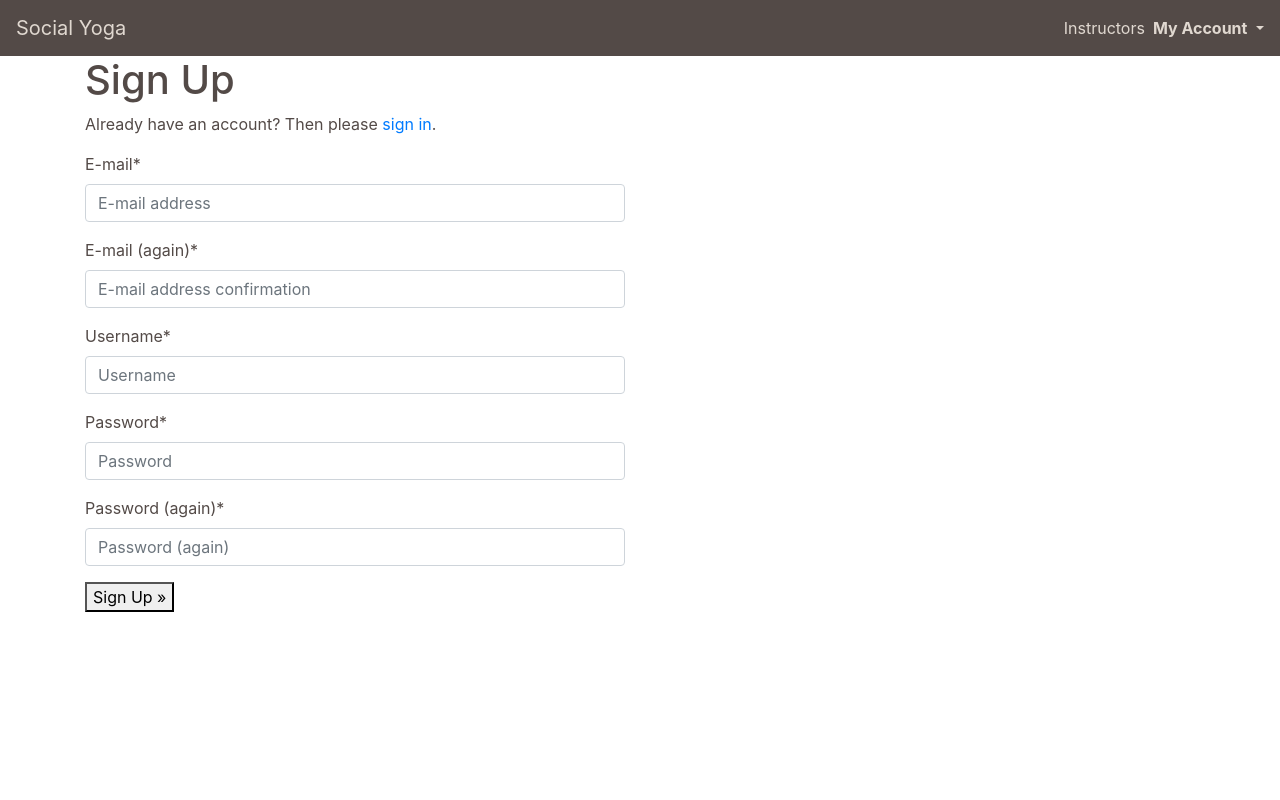
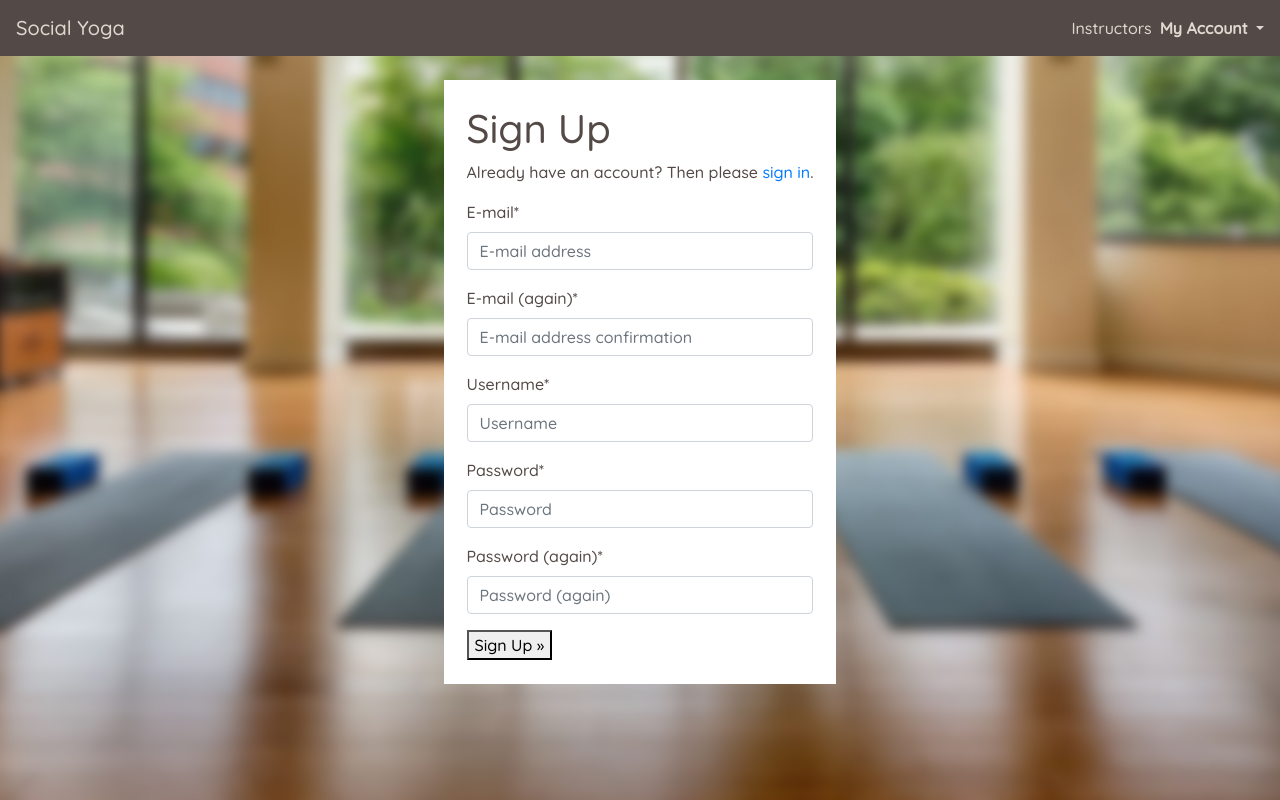
Before and after one commit to KelvinHere/Yoga_Milestone_4, a Django app: page /accounts/signup/ in a window 1280 px wide. Run offline with Django 3.2, Linux system fonts and the light colour scheme; parts of the project's set-up code (start-up, migrations or seed data) failed here and were passed over; some libraries are stand-ins or nearby versions.

Commit message:
STYLE: Account pages have background on anything but mobile sized screens, added new fonts

```diff
--- a/home/templates/home/index.html
+++ b/home/templates/home/index.html
@@ -16,7 +16,7 @@
         <div class="row h-100">
             <div class="col-12 my-auto text-center">
                 {% if user.is_authenticated %}
-                <h1 class="display-4 me-auto my-4 mx-4 pb-2 index-main-text rounded shadow-sm">Breathe deep <strong>{{ user|title }}</strong> and continue your Yoga journey</h1>
+                <h1 class="display-4 me-auto my-4 mx-4 pb-2 index-main-text rounded shadow-sm alt-font">Breathe deep <strong>{{ user|title }}</strong> and continue your Yoga journey</h1>
                 <div>
                     {% if subscribed_lessons %}
                         <a href="{% url 'lessons'%}?filter=mylessons" class="index-main-button btn btn-lg btn-warning rounded-20 py-3 my-4">Your Subscribed Lessons</a>
@@ -25,7 +25,7 @@
                     {% endif %}
                 </div>
                 {% else %}
-                    <h1 class="display-4 me-auto my-4 mx-4 pb-2 index-main-text rounded shadow-sm">Breathe deep and begin your Yoga journey here</h1>
+                    <h1 class="display-4 me-auto my-4 mx-4 pb-2 index-main-text rounded shadow-sm alt-text">Breathe deep and begin your Yoga journey here</h1>
                     <div>
                         <a href="{% url 'instructors' %}" class="index-main-button btn btn-lg btn-warning rounded-20 py-3 my-4">Find an instructor</a>
                     </div>
--- a/lessons/templates/lessons/snippets/lesson_card.html
+++ b/lessons/templates/lessons/snippets/lesson_card.html
@@ -11,7 +11,7 @@
             <div class="card-body">
                 <h5 class="card-title">{{ lesson.lesson_name }}</h5>
                 <p class="card-text"><small>By: {{ lesson.instructor_profile }}</small></p>
-                <p class="card-text">{{ lesson.card_description }}</p>
+                <p class="card-text alt-font">{{ lesson.card_description }}</p>
                 <p class="card-text"><small class="text-muted">Rating: {{ lesson.rating }}</small></p>
                 <p class="card-text"><small class="text-muted">Yoga style</small></p>
                 <div class="lesson-card-button-container">
--- a/profiles/templates/profiles/instructor_profile.html
+++ b/profiles/templates/profiles/instructor_profile.html
@@ -33,7 +33,7 @@
             </div>
             <!-- Lesson description -->
             <div class="col-12 col-lg-7 instructor-profile-description-container mt-3">
-                <p class="align-middle">{{ instructor_profile.profile_description }}</p>
+                <p class="align-middle alt-font">{{ instructor_profile.profile_description }}</p>
             </div>
         </div>
         <!-- Lessons -->
--- a/profiles/templates/profiles/instructors.html
+++ b/profiles/templates/profiles/instructors.html
@@ -30,7 +30,7 @@
                             <div class="col-md-8">
                                 <div class="card-body h-100 d-flex flex-column">
                                     <h5 class="card-title">{{ instructor }}</h5>
-                                    <p class="card-text">{{ instructor.card_description }}</p>
+                                    <p class="card-text alt-font">{{ instructor.card_description }}</p>
                                     <p class="card-text mt-auto"><a class="btn btn-primary w-100" href="{% url 'instructor_profile' instructor.id %}" role="button">{{ instructor }}'s Studio</a></p>
                                 </div>
                             </div>
--- a/profiles/templates/profiles/profile.html
+++ b/profiles/templates/profiles/profile.html
@@ -58,7 +58,7 @@
                         </tr>
                     </table>
                 </div>
-                <p class="text-center text-md-left">{{ profile.profile_description }}</p>
+                <p class="text-center text-md-left alt-font">{{ profile.profile_description }}</p>
             </div>
         </div>
         <!-- Buttons -->
--- a/static/css/base.css
+++ b/static/css/base.css
@@ -1,3 +1,19 @@
+html {
+    height: 100%
+}
+
+body {
+    background: url('/media/background-image.jpg') no-repeat center center fixed;
+    background-size: cover;
+    height: calc(100vh - 164px);
+    color: #534a47;
+    font-family: 'Quicksand';
+}
+
+.alt-font {
+    font-family: 'Lato';
+}
+
 .navbar-custom {
     background-color: #534a47;
 }
@@ -22,11 +38,8 @@
     margin-top: 56px;
 }
 
-body {
-    background: url('/media/background-image.jpg') no-repeat center center fixed;
-    background-size: cover;
-    height: calc(100vh - 164px);
-    color: #534a47;
+.account-container {
+    display: inline-block;
 }
 
 .index-main-text {
@@ -38,6 +51,16 @@ body {
 }
 
 .overlay {
+    height: 100%;
+    width: 100%;
+    top: 0;
+    left: 0;
+    position: fixed;
+    background: white;
+    z-index: -1;
+}
+
+.account-overlay {
     height: 100%;
     width: 100%;
     top: 0;
@@ -75,9 +98,37 @@ body {
     right: 15px;
     z-index: 99999999;
 }
-/* ---------------------------------------- Media Queries */
-@media (max-width: 991px) {
-    .index-main-text {
+
+.index-main-text {
         font-size: 2rem;
     }
+/* ---------------------------------------- Media Queries */
+@media (min-width: 991px) {
+    .account-overlay {
+        height: 100%;
+        width: 100%;
+        top: 0;
+        left: 0;
+        position: fixed;
+        background: url('/media/account-bg-blur.jpg') no-repeat center center fixed;
+        background-size: cover;
+        z-index: -1;
+    }
+
+    .index-main-text {
+        font-size: 3rem;
+    }
 }
+
+@media (min-width: 412px) {
+    .account-overlay {
+        height: 100%;
+        width: 100%;
+        top: 0;
+        left: 0;
+        position: fixed;
+        background: url('/media/account-bg-blur.jpg') no-repeat center center fixed;
+        background-size: cover;
+        z-index: -1;
+    }
+}
--- a/templates/allauth/account/base.html
+++ b/templates/allauth/account/base.html
@@ -2,12 +2,14 @@
 
 {% block content %}
     <div class="container header-container">
-        <div class="overlay"></div>
-        <div class="row">
-            <div class="col-12 col-md-6">
-                <div class="allauth-form-inner-content">
-                    {% block inner_content %}
-                    {% endblock %}
+        <div class="account-overlay"></div>
+        <div class="account-container ccount-container pt-4 d-flex justify-content-center">
+            <div class="row bg-white py-4 px-2 border-md border-black">
+                <div class="col-12">
+                    <div class="allauth-form-inner-content">
+                        {% block inner_content %}
+                        {% endblock %}
+                    </div>
                 </div>
             </div>
         </div>
--- a/templates/base.html
+++ b/templates/base.html
@@ -13,6 +13,8 @@
     {% endblock %}
 
     {% block corecss %}
+      <link rel="preconnect" href="https://fonts.gstatic.com">
+      <link href="https://fonts.googleapis.com/css2?family=Lato&family=Montserrat&family=Quicksand:wght@500&display=swap" rel="stylesheet">
       <link rel="stylesheet" href="https://cdn.jsdelivr.net/npm/bootstrap@4.5.3/dist/css/bootstrap.min.css" integrity="sha384-TX8t27EcRE3e/ihU7zmQxVncDAy5uIKz4rEkgIXeMed4M0jlfIDPvg6uqKI2xXr2" crossorigin="anonymous">
       <link rel="stylesheet" href="{% static 'css/base.css' %}" >
     {% endblock %}
```
Also changed, not shown: media/account-bg-blur.jpg (added).
